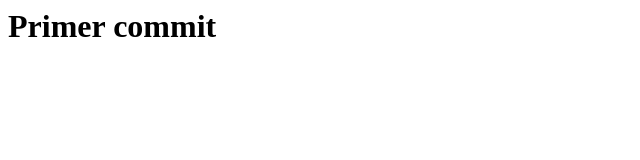
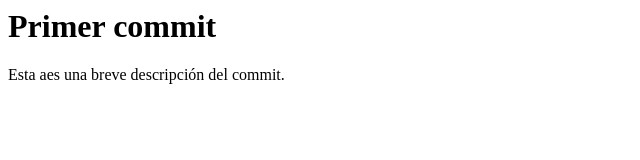
Before and after one commit to elpepian/testing, a plain HTML site: page source/index.html in a window 1280 px wide. Shown: the whole page, without its empty margins (0-640 px from the left). Drawn offline with Linux system fonts and the light colour scheme.

Commit message:
agregando contenido

```diff
--- a/source/index.html
+++ b/source/index.html
@@ -4,5 +4,6 @@
 </head>
 <body>
 	<h1>Primer commit</h1>
+	<p>Esta aes una breve descripción del commit.</p>
 </body>
 </html>
```
